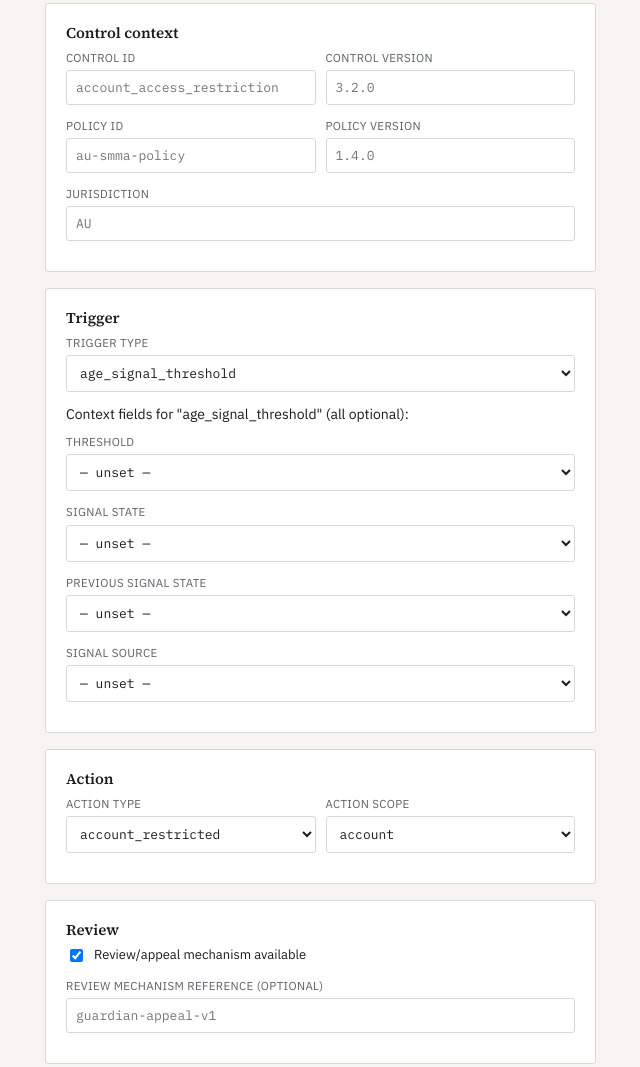
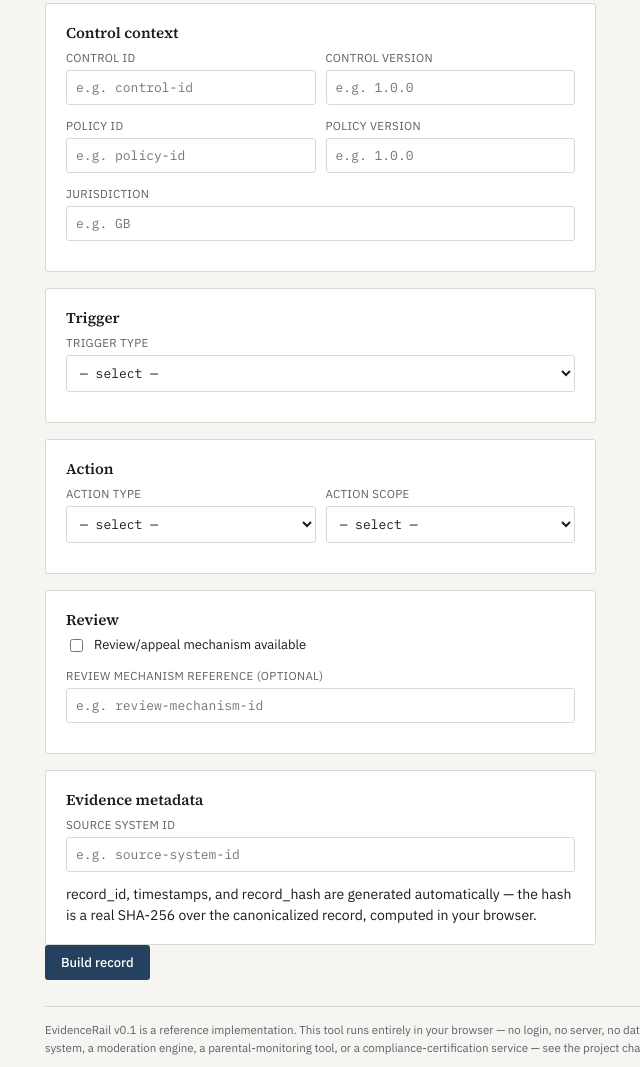
Before and after one commit to michvi-open/evidence-rail, a plain HTML site: page reference-app/index.html in a window 1280 px wide. Shown: the part 397-1464 px from the top of the page, without its empty margins (33-673 px from the left). Drawn offline with Linux system fonts and the light colour scheme.

Commit message:
Harden Evidence Rail reference UI for public release

```diff
--- a/reference-app/index.html
+++ b/reference-app/index.html
@@ -125,6 +125,11 @@
   <button class="demo" id="loadDemoBtn">Load demo scenario</button>
 </header>
 
+<div id="demo-banner" class="hint" style="display:none; margin:12px 0 0;">
+  <strong>Synthetic demonstration scenario.</strong>
+  No real platform, child, account, or production data is used.
+</div>
+
 <nav>
   <button class="tab active" data-screen="create-cer">Create Control Evidence Record</button>
   <button class="tab" data-screen="create-ror">Create Review/Outcome Record</button>
@@ -154,14 +159,14 @@
         <div class="panel">
           <h2>Control context</h2>
           <div class="row2">
-            <div class="field"><label>Control ID</label><input type="text" id="cer-control_id" placeholder="account_access_restriction"></div>
-            <div class="field"><label>Control version</label><input type="text" id="cer-control_version" placeholder="3.2.0"></div>
+            <div class="field"><label>Control ID</label><input type="text" id="cer-control_id" placeholder="e.g. control-id"></div>
+            <div class="field"><label>Control version</label><input type="text" id="cer-control_version" placeholder="e.g. 1.0.0"></div>
           </div>
           <div class="row2">
-            <div class="field"><label>Policy ID</label><input type="text" id="cer-policy_id" placeholder="au-smma-policy"></div>
-            <div class="field"><label>Policy version</label><input type="text" id="cer-policy_version" placeholder="1.4.0"></div>
+            <div class="field"><label>Policy ID</label><input type="text" id="cer-policy_id" placeholder="e.g. policy-id"></div>
+            <div class="field"><label>Policy version</label><input type="text" id="cer-policy_version" placeholder="e.g. 1.0.0"></div>
           </div>
-          <div class="field"><label>Jurisdiction</label><input type="text" id="cer-jurisdiction" placeholder="AU"></div>
+          <div class="field"><label>Jurisdiction</label><input type="text" id="cer-jurisdiction" placeholder="e.g. GB"></div>
         </div>
 
         <div class="panel">
@@ -180,16 +185,16 @@
 
         <div class="panel">
           <h2>Review</h2>
-          <div class="checkrow"><input type="checkbox" id="cer-review_available" checked>
+          <div class="checkrow"><input type="checkbox" id="cer-review_available">
             <label for="cer-review_available">Review/appeal mechanism available</label></div>
           <div class="field"><label>Review mechanism reference (optional)</label>
-            <input type="text" id="cer-review_ref" placeholder="guardian-appeal-v1"></div>
+            <input type="text" id="cer-review_ref" placeholder="e.g. review-mechanism-id"></div>
         </div>
 
         <div class="panel">
           <h2>Evidence metadata</h2>
           <div class="field"><label>Source system ID</label>
-            <input type="text" id="cer-source_system" placeholder="platform-trust-safety-svc"></div>
+            <input type="text" id="cer-source_system" placeholder="e.g. source-system-id"></div>
           <div class="hint">record_id, timestamps, and record_hash are generated automatically —
             the hash is a real SHA-256 over the canonicalized record, computed in your browser.</div>
         </div>
@@ -241,7 +246,7 @@
         <div class="panel">
           <h2>Evidence metadata</h2>
           <div class="field"><label>Source system ID</label>
-            <input type="text" id="ror-source_system" placeholder="platform-trust-safety-svc"></div>
+            <input type="text" id="ror-source_system" placeholder="e.g. source-system-id"></div>
         </div>
 
         <button class="primary" id="ror-build-btn">Build record</button>
@@ -551,13 +556,13 @@ function fillSelect(el, options, placeholder){
   if (placeholder){ const o=document.createElement("option"); o.value=""; o.textContent=placeholder; el.appendChild(o); }
   options.forEach(v => { const o=document.createElement("option"); o.value=v; o.textContent=v; el.appendChild(o); });
 }
-fillSelect(document.getElementById("cer-age_band"), AGE_BAND);
-fillSelect(document.getElementById("cer-age_confidence"), AGE_CONF);
-fillSelect(document.getElementById("cer-trigger_type"), TRIGGER_TYPES);
-fillSelect(document.getElementById("cer-action_type"), ACTION_TYPES);
-fillSelect(document.getElementById("cer-action_scope"), ACTION_SCOPE);
-fillSelect(document.getElementById("ror-initiator"), REVIEW_INITIATOR);
-fillSelect(document.getElementById("ror-status"), REVIEW_STATUS);
+fillSelect(document.getElementById("cer-age_band"), AGE_BAND, "— select —");
+fillSelect(document.getElementById("cer-age_confidence"), AGE_CONF, "— select —");
+fillSelect(document.getElementById("cer-trigger_type"), TRIGGER_TYPES, "— select —");
+fillSelect(document.getElementById("cer-action_type"), ACTION_TYPES, "— select —");
+fillSelect(document.getElementById("cer-action_scope"), ACTION_SCOPE, "— select —");
+fillSelect(document.getElementById("ror-initiator"), REVIEW_INITIATOR, "— select —");
+fillSelect(document.getElementById("ror-status"), REVIEW_STATUS, "— select —");
 ACTION_TYPES.forEach(v => { const o=document.createElement("option"); o.value=v; o.textContent=v;
   document.getElementById("ror-outcome_action").appendChild(o); });
 
@@ -620,7 +625,7 @@ async function buildCER(){
       ...(val("cer-review_ref") ? {review_mechanism_reference: val("cer-review_ref")} : {}),
     },
     evidence_metadata: {
-      source_system_id: val("cer-source_system") || "unspecified-source",
+      source_system_id: val("cer-source_system"),
       recorded_at: ts,
       hash_canonicalization_method: "JCS-1.0",
     },
@@ -701,7 +706,7 @@ async function runRORBuild(){
     review_status: val("ror-status"),
     ...(val("ror-outcome_action") ? {outcome_action: val("ror-outcome_action")} : {}),
     evidence_metadata: {
-      source_system_id: val("ror-source_system") || "unspecified-source",
+      source_system_id: val("ror-source_system"),
       recorded_at: ts,
       hash_canonicalization_method: "JCS-1.0",
     },
@@ -819,6 +824,7 @@ document.querySelectorAll(".tab").forEach(b => b.addEventListener("click", () =>
 // with genuine hashes so the integrity check is real, not staged).
 // ---------------------------------------------------------------------------
 document.getElementById("loadDemoBtn").addEventListener("click", async () => {
+  document.getElementById("demo-banner").style.display = "block";
   const ts1 = "2026-08-21T09:12:03.000Z";
   const cer = {
     record_id: "ER-FLAGSHIP-CER-0001",
```
